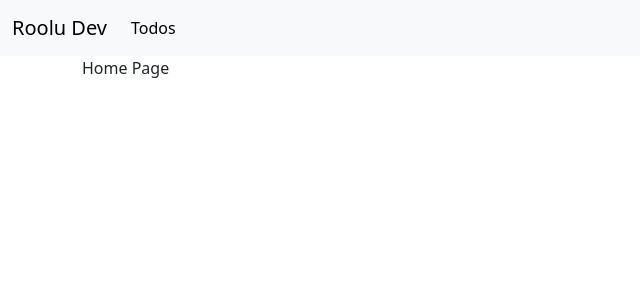
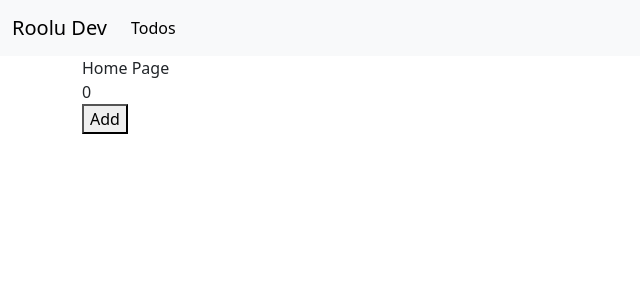
Before and after one commit to rooluDev/vue-clone-kossie, a Vue app: page / in a window 1280 px wide. Shown: the top 300 px of the page, without its empty margins (0-640 px from the left). Built offline with nearby package versions, Linux system fonts and the light colour scheme.

Commit message:
lecture 73

```diff
--- /dev/null
+++ b/src/composables/count.js
@@ -0,0 +1,9 @@
+import { reactive, toRefs } from 'vue';
+
+export const useCount = () => {
+  const state = reactive({
+    count: 0,
+  });
+
+  return toRefs(state);
+};
--- a/src/pages/index.vue
+++ b/src/pages/index.vue
@@ -1,10 +1,19 @@
 <template>
     <div>Home Page</div>
+    <div>{{ count }}</div>
+    <button @click="count++">Add</button>
 </template>
 
 <script>
+import { useCount } from '@/composables/count';
 export default {
+    setup() {
+        const { count } = useCount();
 
+        return {
+            count
+        }
+    }
 }
 </script>
 
```
